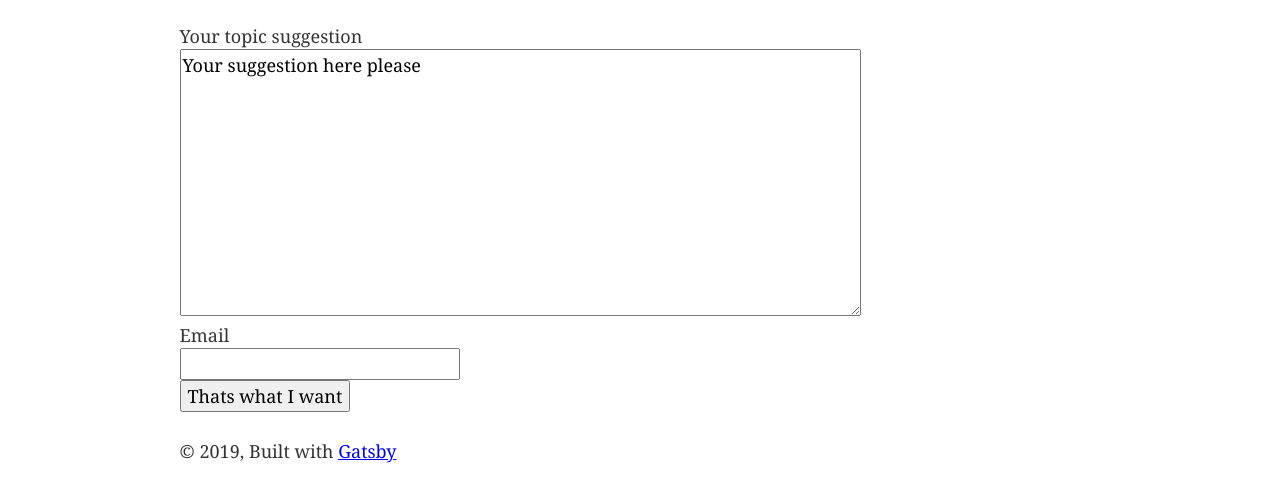
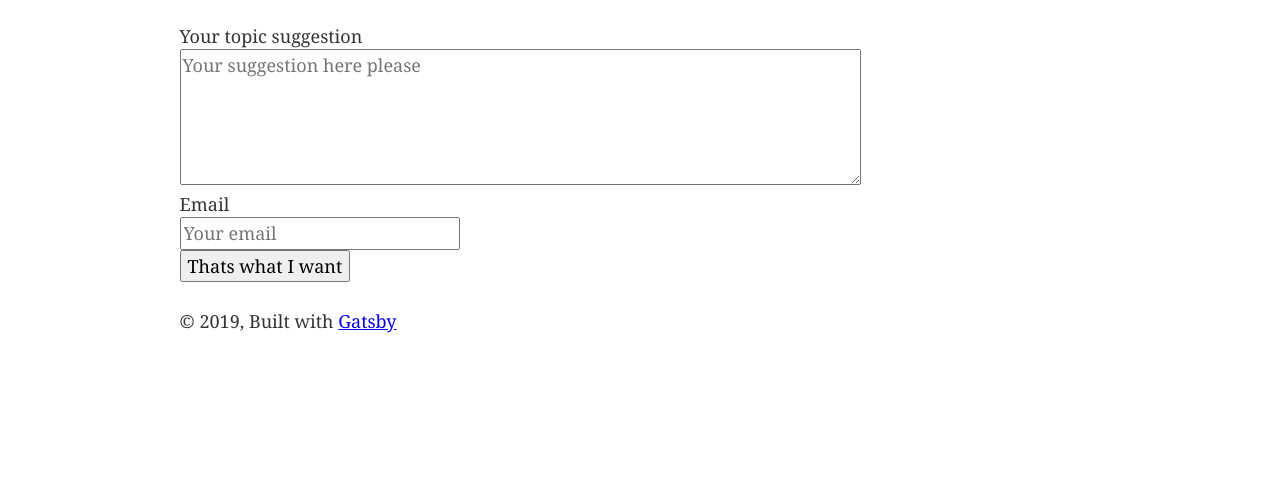
Before and after one commit to gitbisect/open-poll-one-question, a Gatsby site: page / in a window 1280 px wide. Shown: the part 223-724 px from the top of the page. Built offline with nearby package versions, Linux system fonts and the light colour scheme; Gatsby itself is replaced by a stand-in of ours.

Commit message:
feat: add placeholder, required, and resize textarea

```diff
--- a/src/components/new-suggestion.js
+++ b/src/components/new-suggestion.js
@@ -8,13 +8,13 @@ const newSuggestion = (props) => {
           <label htmlFor="suggestion">Your topic suggestion</label>
         </div>
         <div>
-          <textarea name="suggestion" id="suggestion" cols="60" rows="10" defaultValue="Your suggestion here please"></textarea>
+          <textarea name="suggestion" id="suggestion" cols="60" rows="5" placeholder="Your suggestion here please" required></textarea>
         </div>
         <div>
           <label htmlFor="email">Email</label>
         </div>
         <div>
-          <input type="email" id="email" />
+          <input type="email" id="email" placeholder="Your email" required />
         </div>
         <div>
           <button type="submit">Thats what I want </button>
```
